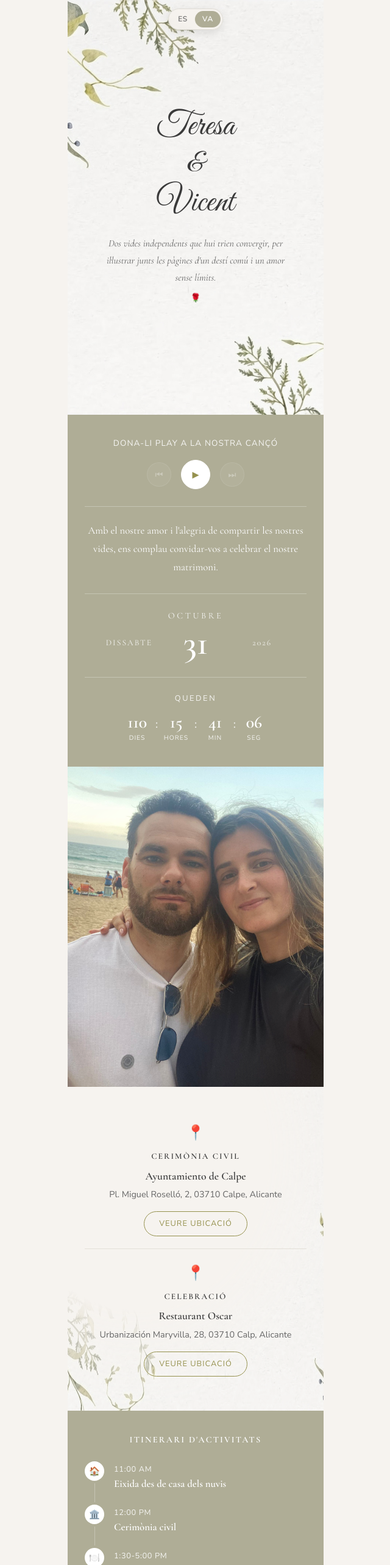
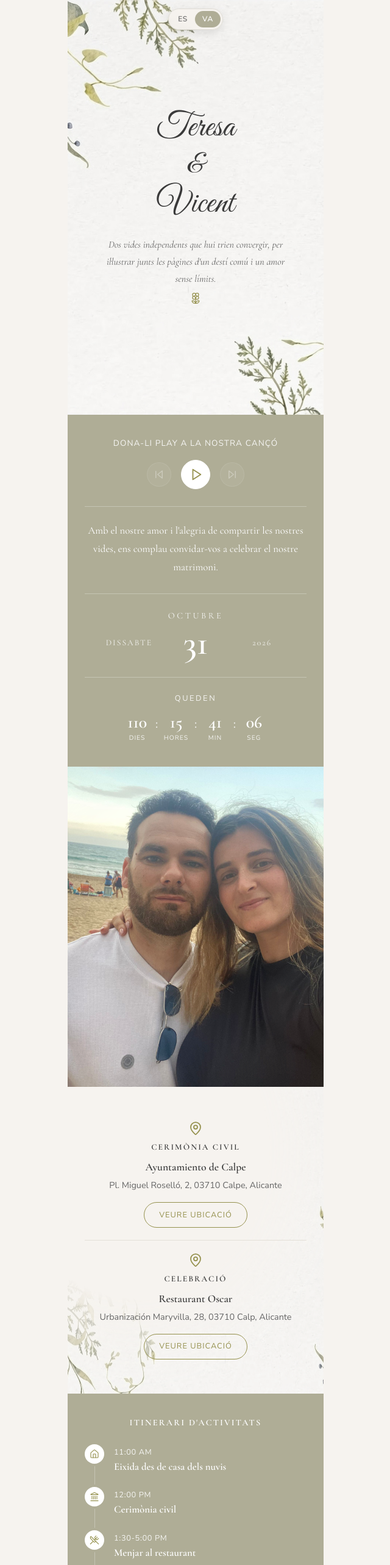
Before and after one commit to vicentlozano/boda, a Vue app: page / in a window 1280 px wide. Shown: the top 2566 px of the page at 61% size, without its empty margins (319-959 px from the left). Built offline with nearby package versions, Linux system fonts and the light colour scheme.

Commit message:
Add @lucide/vue icons to various sections and update styles for improved UI

```diff
--- a/package.json
+++ b/package.json
@@ -13,6 +13,7 @@
     "format": "prettier --write --experimental-cli src/"
   },
   "dependencies": {
+    "@lucide/vue": "^1.24.0",
     "vue": "^3.5.38"
   },
   "devDependencies": {
--- a/src/components/sections/HeroSection.vue
+++ b/src/components/sections/HeroSection.vue
@@ -1,4 +1,5 @@
 <script setup>
+import { Flower2 } from '@lucide/vue'
 import { useLocale } from '@/composables/useLocale'
 import SectionCard from '@/components/layout/SectionCard.vue'
 
@@ -16,7 +17,9 @@ const { t } = useLocale()
 
       <blockquote class="hero__quote">
         <p>{{ t.quote.text }}</p>
-        <cite>{{ t.quote.reference }}</cite>
+        <cite class="hero__quote-mark">
+          <Flower2 :size="20" :stroke-width="1.5" aria-hidden="true" />
+        </cite>
       </blockquote>
     </div>
   </SectionCard>
@@ -64,9 +67,10 @@ const { t } = useLocale()
 }
 
 .hero__quote cite {
-  display: block;
+  display: flex;
+  justify-content: center;
   margin-top: 0.5rem;
   font-style: normal;
-  font-size: 0.85rem;
+  color: var(--color-sage-dark);
 }
 </style>
--- a/src/components/sections/InvitationSection.vue
+++ b/src/components/sections/InvitationSection.vue
@@ -1,5 +1,6 @@
 <script setup>
 import { computed, onMounted, onUnmounted, ref } from 'vue'
+import { Pause, Play, SkipBack, SkipForward } from '@lucide/vue'
 import { useLocale } from '@/composables/useLocale'
 import { wedding } from '@/config/wedding'
 import { resolvePublicAsset } from '@/utils/assets'
@@ -68,11 +69,16 @@ onUnmounted(() => {
       <audio ref="audioRef" :src="audioSrc" preload="none" @ended="isPlaying = false" />
 
       <div class="music__controls">
-        <button type="button" class="music__btn" aria-label="Anterior" disabled>⏮</button>
+        <button type="button" class="music__btn" aria-label="Anterior" disabled>
+          <SkipBack :size="18" :stroke-width="2" />
+        </button>
         <button type="button" class="music__btn music__btn--play" aria-label="Reproducir" @click="togglePlay">
-          {{ isPlaying ? '⏸' : '▶' }}
+          <Pause v-if="isPlaying" :size="22" :stroke-width="2" />
+          <Play v-else :size="22" :stroke-width="2" />
         </button>
-        <button type="button" class="music__btn" aria-label="Siguiente" disabled>⏭</button>
+        <button type="button" class="music__btn" aria-label="Siguiente" disabled>
+          <SkipForward :size="18" :stroke-width="2" />
+        </button>
       </div>
     </div>
 
@@ -152,6 +158,14 @@ onUnmounted(() => {
   background: rgba(255, 255, 255, 0.14);
   color: var(--color-text);
   font-size: 0.9rem;
+}
+
+.music__btn svg {
+  display: block;
+}
+
+.music__btn--play svg {
+  margin-left: 2px;
 }
 
 .music__btn:disabled {
--- a/src/components/sections/ItinerarySection.vue
+++ b/src/components/sections/ItinerarySection.vue
@@ -1,4 +1,15 @@
 <script setup>
+import {
+  Cake,
+  Camera,
+  Church,
+  HandHeart,
+  Home,
+  Landmark,
+  Music2,
+  UtensilsCrossed,
+  Wine,
+} from '@lucide/vue'
 import { useLocale } from '@/composables/useLocale'
 import { wedding } from '@/config/wedding'
 import SectionCard from '@/components/layout/SectionCard.vue'
@@ -6,16 +17,16 @@ import SectionCard from '@/components/layout/SectionCard.vue'
 const { t } = useLocale()
 
 const icons = {
-  departure: '🏠',
-  civil: '🏛️',
-  cocktail: '🥂',
-  dance: '💃',
-  church: '⛪',
-  camera: '📷',
-  cake: '🎂',
-  dinner: '🍽️',
-  toast: '🥂',
-  farewell: '👋',
+  departure: Home,
+  civil: Landmark,
+  cocktail: Wine,
+  dance: Music2,
+  church: Church,
+  camera: Camera,
+  cake: Cake,
+  dinner: UtensilsCrossed,
+  toast: Wine,
+  farewell: HandHeart,
 }
 </script>
 
@@ -26,7 +37,14 @@ const icons = {
     <ol class="itinerary__list">
       <li v-for="(item, index) in wedding.itinerary" :key="item.key" class="itinerary__item">
         <div class="itinerary__marker">
-          <span class="itinerary__icon">{{ icons[item.icon] ?? '•' }}</span>
+          <span class="itinerary__icon">
+            <component
+              :is="icons[item.icon]"
+              :size="16"
+              :stroke-width="1.75"
+              aria-hidden="true"
+            />
+          </span>
           <span v-if="index < wedding.itinerary.length - 1" class="itinerary__line" />
         </div>
 
@@ -77,7 +95,7 @@ const icons = {
   border-radius: 50%;
   background: var(--color-white);
   border: 1px solid var(--color-border);
-  font-size: 0.9rem;
+  color: var(--color-sage-dark);
 }
 
 .itinerary__line {
--- a/src/components/sections/LocationCard.vue
+++ b/src/components/sections/LocationCard.vue
@@ -1,4 +1,6 @@
 <script setup>
+import { MapPin } from '@lucide/vue'
+
 defineProps({
   title: {
     type: String,
@@ -25,7 +27,9 @@ defineProps({
 
 <template>
   <article class="location">
-    <div class="location__icon" aria-hidden="true">📍</div>
+    <div class="location__icon" aria-hidden="true">
+      <MapPin :size="24" :stroke-width="1.75" />
+    </div>
 
     <h3 class="location__title">{{ title }}</h3>
     <p class="location__venue">{{ venue }}</p>
@@ -48,8 +52,10 @@ defineProps({
 }
 
 .location__icon {
-  font-size: 1.5rem;
+  display: flex;
+  justify-content: center;
   margin-bottom: 0.5rem;
+  color: var(--color-sage-dark);
 }
 
 .location__title {
```
Also changed, not shown: 1 other file (tests, documents, lock files or other folders).
